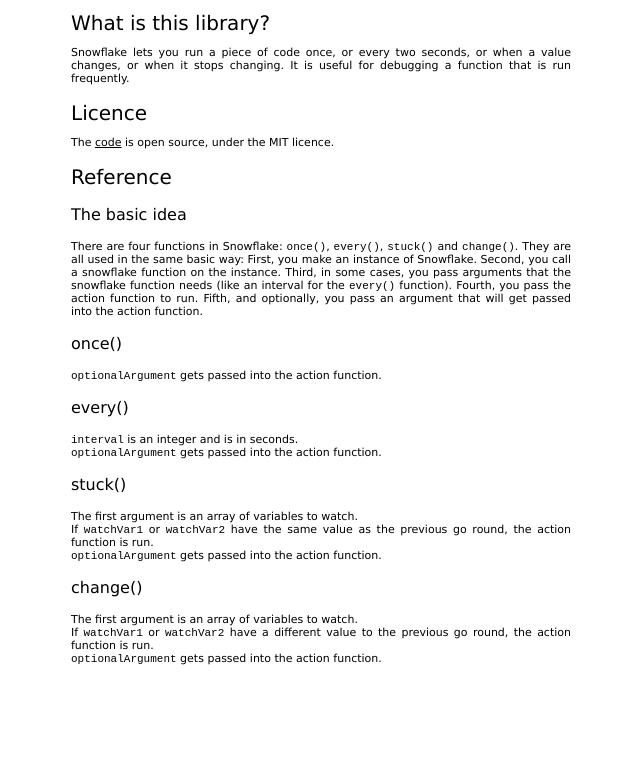
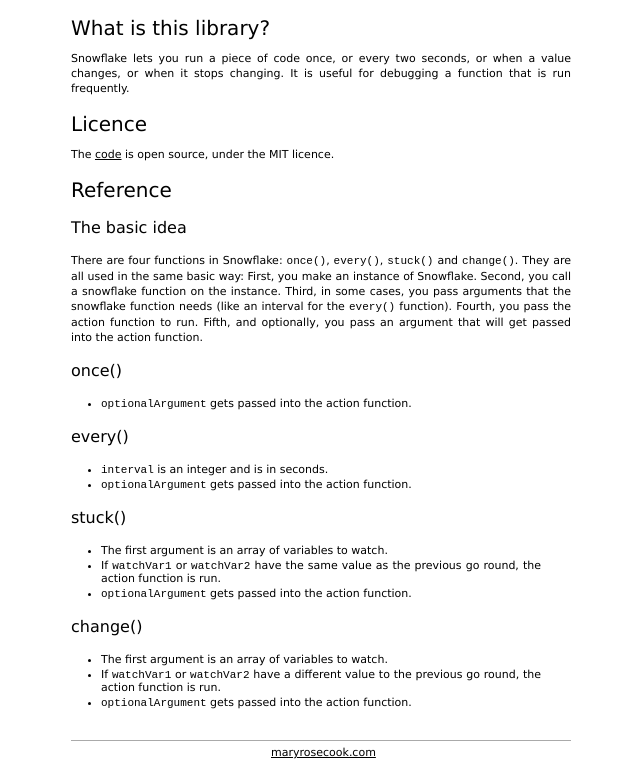
Before and after one commit to maryrosecook/snowflake, a plain HTML site: page index.html in a window 1280 px wide. Shown: the part 61-828 px from the top of the page, without its empty margins (319-959 px from the left). Before the commit the page ends 800 px from the top, so only its background shows below. Drawn offline with Linux system fonts and the light colour scheme.

Commit message:
Make docs more readable.

```diff
--- a/index.html
+++ b/index.html
@@ -40,35 +40,51 @@
     <p>
       <script src="https://gist.github.com/1144952.js?file=once.js"></script>
 
-      <code>optionalArgument</code> gets passed into the action function.
+      <ul>
+        <li><code>optionalArgument</code> gets passed into the action function.</li>
+      </ul>
     </p>
 
     <h3>every()</h3>
     <p>
       <script src="https://gist.github.com/1144952.js?file=every.js"></script>
 
-      <code>interval</code> is an integer and is in seconds.<br/>
-      <code>optionalArgument</code> gets passed into the action function.
+      <ul>
+        <li><code>interval</code> is an integer and is in seconds.</li>
+        <li><code>optionalArgument</code> gets passed into the action function.</li>
+      </ul>
     </p>
 
     <h3>stuck()</h3>
     <p>
       <script src="https://gist.github.com/1144952.js?file=stuck.js"></script>
 
-      The first argument is an array of variables to watch.<br/>
-      If <code>watchVar1</code> or <code>watchVar2</code> have the same value
-      as the previous go round, the action function is run.<br/>
-      <code>optionalArgument</code> gets passed into the action function.
+      <ul>
+        <li>The first argument is an array of variables to watch.</li>
+        <li>If <code>watchVar1</code> or <code>watchVar2</code> have the same value
+          as the previous go round, the action function is run.</li>
+        <li><code>optionalArgument</code> gets passed into the action function.</li>
+      </ul>
+
     </p>
 
     <h3>change()</h3>
     <p>
       <script src="https://gist.github.com/1144952.js?file=change.js"></script>
 
-      The first argument is an array of variables to watch.<br/>
-      If <code>watchVar1</code> or <code>watchVar2</code> have a different value
-      to the previous go round, the action function is run.<br/>
-      <code>optionalArgument</code> gets passed into the action function.
+      <ul>
+        <li>The first argument is an array of variables to watch.</li>
+        <li>If <code>watchVar1</code> or <code>watchVar2</code> have a different value
+          to the previous go round, the action function is run.</li>
+        <li><code>optionalArgument</code> gets passed into the action function.</li>
+      </ul>
+
     </p>
+
+    <br/>
+    <hr/>
+    <div class="footer">
+      <a href="http://maryrosecook.com">maryrosecook.com</a>
+    </div>
    </body>
  </html>
--- a/main.css
+++ b/main.css
@@ -10,10 +10,18 @@
 a { color:black; }
 a:visited { color:black; }
 
-h1 { font-size: 30px; font-weight:normal; margin-top:0; margin-left:-2px; padding:0; display:inline; }
+h1 { font-size: 30px; font-weight:normal; margin-top:0; margin-left:-2px; padding:0; display:inline; line-height:40px; }
 h2 { font-size: 20px; font-weight:normal; margin:0; margin-top:16px; margin-bottom:2px; }
 h3 { font-size: 16px; font-weight:normal;  }
 h4 { font-size: 13px; font-weight:normal;  }
 
+p { line-height:15px; }
 
 div.gist { padding: 8px 0 0 0; margin-bottom:18px; }
+
+hr { color: #aaa; background-color:#aaa; height:1px; border:0; }
+
+.footer { width:100px; margin-left: auto; margin-right: auto; }
+
+ul { padding-left: 30px; }
+li { list-style:disc; padding:1px 30px 1px 0px; text-align:justify; }
```
